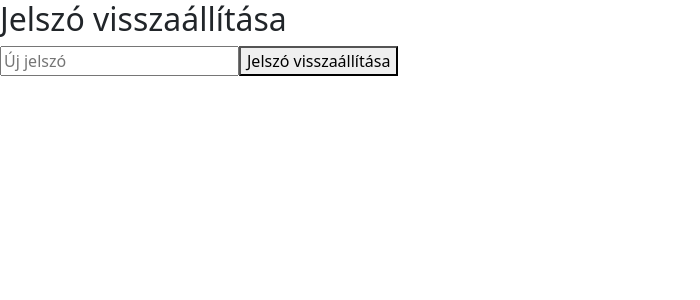
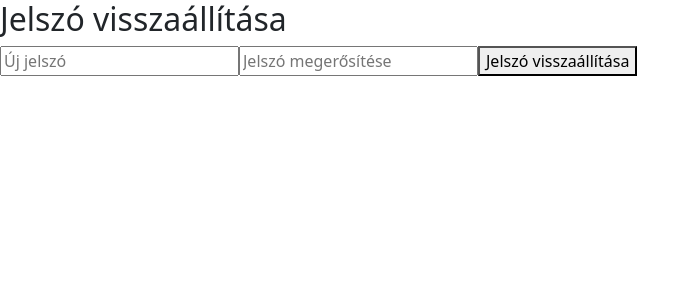
Before and after one commit to Kkrisi/jelenlegiFrontend, a React (Create React App) app in the folder spenot/: page /password-reset/1 in a window 1280 px wide. Shown: the top 300 px of the page, without its empty margins (0-700 px from the left). Built offline with nearby package versions, Linux system fonts and the light colour scheme; no server answers.

Commit message:
forgot password

```diff
--- a/spenot/src/pages/ForgotPassword.js
+++ b/spenot/src/pages/ForgotPassword.js
@@ -1,9 +1,15 @@
-import React, { useState } from 'react';
+import React, { useState, useEffect } from 'react';
 import { myAxios } from '../api/axios';
 
 export default function ForgotPassword() {
     const [email, setEmail] = useState('');
     const [message, setMessage] = useState('');
+
+    useEffect(() => {
+        // Laravel CSRF cookie inicializálása
+        myAxios.get('/sanctum/csrf-cookie')
+
+    }, []);
 
     const handleSubmit = async (e) => {
         e.preventDefault();
@@ -11,7 +17,7 @@ export default function ForgotPassword() {
             const response = await myAxios.post('/api/forgot-password', { email });
             setMessage(response.data.message);
         } catch (error) {
-            setMessage(error.response.data.message);
+            setMessage(error.response?.data?.message || 'Hiba történt.');
         }
     };
 
--- a/spenot/src/pages/Login.js
+++ b/spenot/src/pages/Login.js
@@ -100,7 +100,7 @@ export default function Login() {
 
             <p>Elfelejtetted a jelszavad?</p>
             <Link className="nav-link text-info" to="/elfelejtJelszo">
-              Forgotpassword
+              Forgot password
             </Link>
           </div>
         </div>
--- a/spenot/src/pages/ResetPassword.js
+++ b/spenot/src/pages/ResetPassword.js
@@ -1,13 +1,21 @@
 import React, { useState } from 'react';
 import { useParams, useSearchParams } from 'react-router-dom';
 import { myAxios } from '../api/axios';
+import { useEffect } from 'react';
 
 const ResetPassword = () => {
     const { token } = useParams();
     const [searchParams] = useSearchParams();
     const email = searchParams.get('email');
+
     const [newPassword, setNewPassword] = useState('');
+    const [confirmPassword, setConfirmPassword] = useState('');
     const [message, setMessage] = useState('');
+
+    useEffect(() => {
+        myAxios.get('/sanctum/csrf-cookie')
+
+    }, []);
 
     const handleSubmit = async (e) => {
         e.preventDefault();
@@ -15,11 +23,12 @@ const ResetPassword = () => {
             const response = await myAxios.post('/api/reset-password', {
                 token,
                 email,
-                newPassword,
+                password: newPassword, // Laravel ezt várja
+                password_confirmation: confirmPassword, // Laravel ezt is várja
             });
             setMessage(response.data.message);
         } catch (error) {
-            setMessage(error.response.data.message);
+            setMessage(error.response?.data?.message || 'Hiba történt.');
         }
     };
 
@@ -34,6 +43,13 @@ const ResetPassword = () => {
                     onChange={(e) => setNewPassword(e.target.value)}
                     required
                 />
+                <input
+                    type="password"
+                    placeholder="Jelszó megerősítése"
+                    value={confirmPassword}
+                    onChange={(e) => setConfirmPassword(e.target.value)}
+                    required
+                />
                 <button type="submit">Jelszó visszaállítása</button>
             </form>
             {message && <p>{message}</p>}
```
Also changed, not shown: 1 other file (tests, documents, lock files or other folders).
